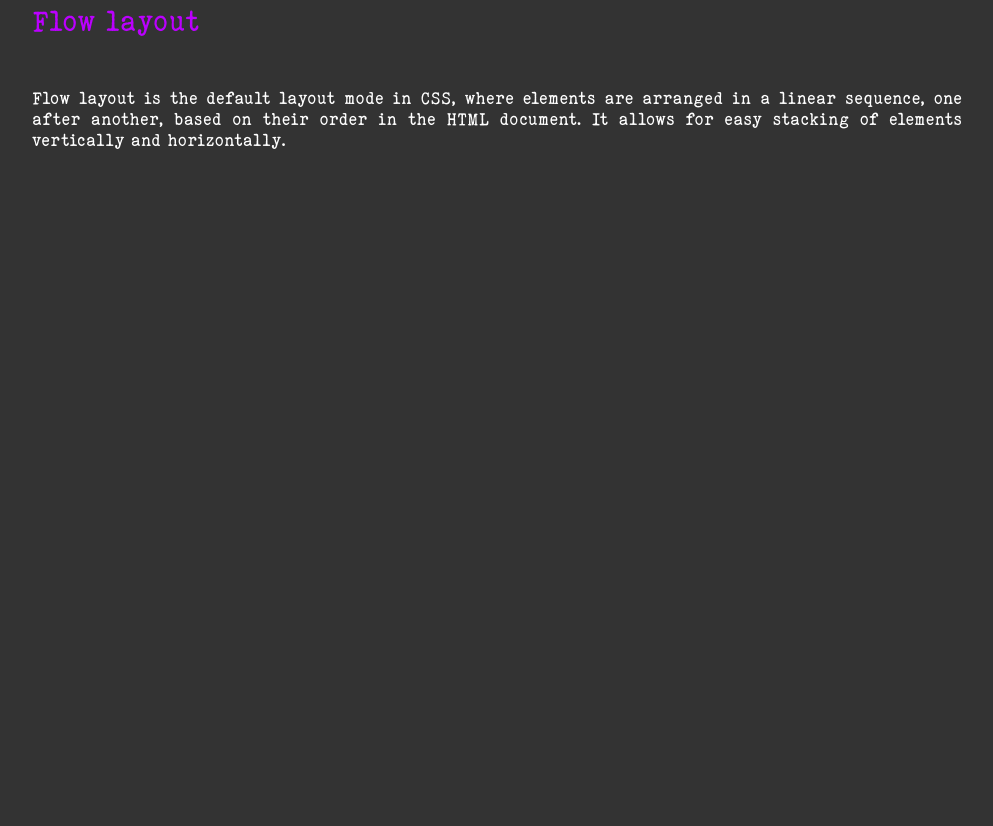
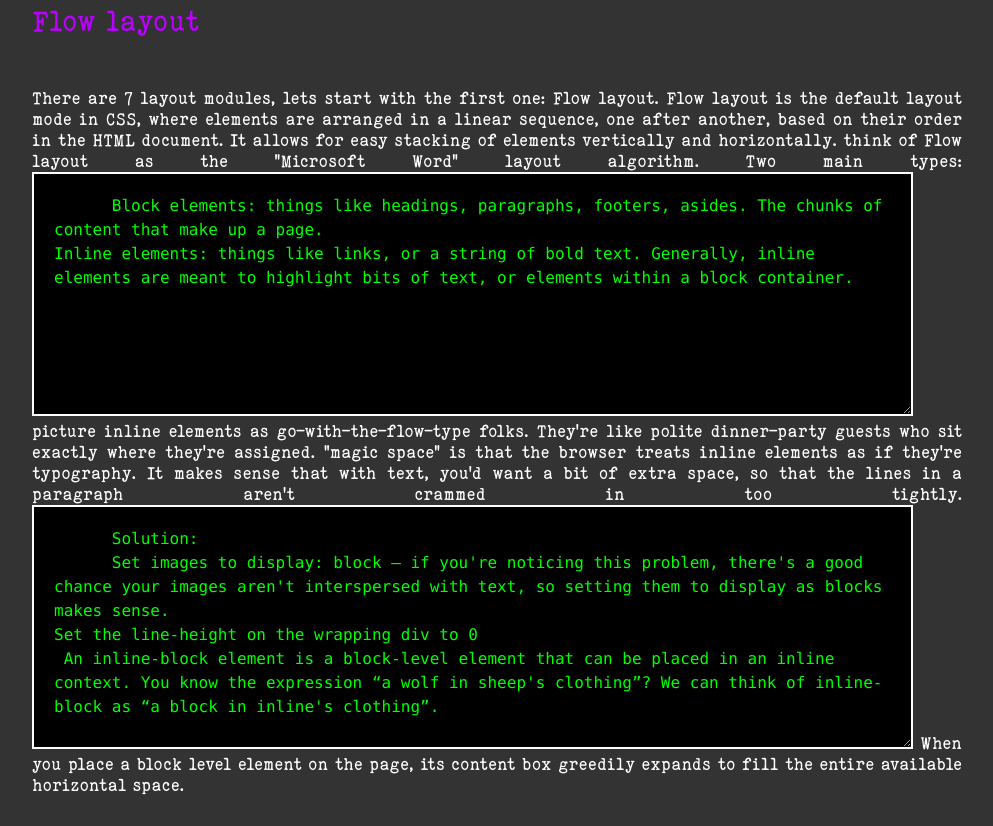
Before and after one commit to aparnanair002/css-js-fundamentals, a plain HTML site: page m1.html in a window 1280 px wide. Shown: the part 3216-4042 px from the top of the page, without its empty margins (236-1229 px from the left). Before the commit the page ends 3397 px from the top, so only its background shows below. Drawn offline with Linux system fonts and the light colour scheme.

Commit message:
css push m1 box

```diff
--- a/m1.html
+++ b/m1.html
@@ -256,8 +256,24 @@ Deep specificity rules (like comparing #about-page button:last-of-type vs .form
   </textarea>
   <div class="ap">Flow layout</div>
   <div class="notes">
+    There are 7 layout modules, lets start with the first one: Flow layout.
     Flow layout is the default layout mode in CSS, where elements are arranged in a linear sequence, one after another, based on their order in the HTML document.
     It allows for easy stacking of elements vertically and horizontally.
+    think of Flow layout as the “Microsoft Word” layout algorithm. Two main types:
+    <textarea name="" id="">
+      Block elements: things like headings, paragraphs, footers, asides. The chunks of content that make up a page.
+Inline elements: things like links, or a string of bold text. Generally, inline elements are meant to highlight bits of text, or elements within a block container.
+    </textarea>
+    picture inline elements as go-with-the-flow-type folks. They're like polite dinner-party guests who sit exactly where they're assigned.
+    “magic space” is that the browser treats inline elements as if they're typography. It makes sense that with text, you'd want a bit of extra space, so that the lines in a paragraph aren't crammed in too tightly.
+
+    <textarea name="" id="">
+      Solution:
+      Set images to display: block — if you're noticing this problem, there's a good chance your images aren't interspersed with text, so setting them to display as blocks makes sense.
+Set the line-height on the wrapping div to 0
+ An inline-block element is a block-level element that can be placed in an inline context. You know the expression “a wolf in sheep's clothing”? We can think of inline-block as “a block in inline's clothing”.
+    </textarea>
+    When you place a block level element on the page, its content box greedily expands to fill the entire available horizontal space.
 </div>
 
     <script>
```
